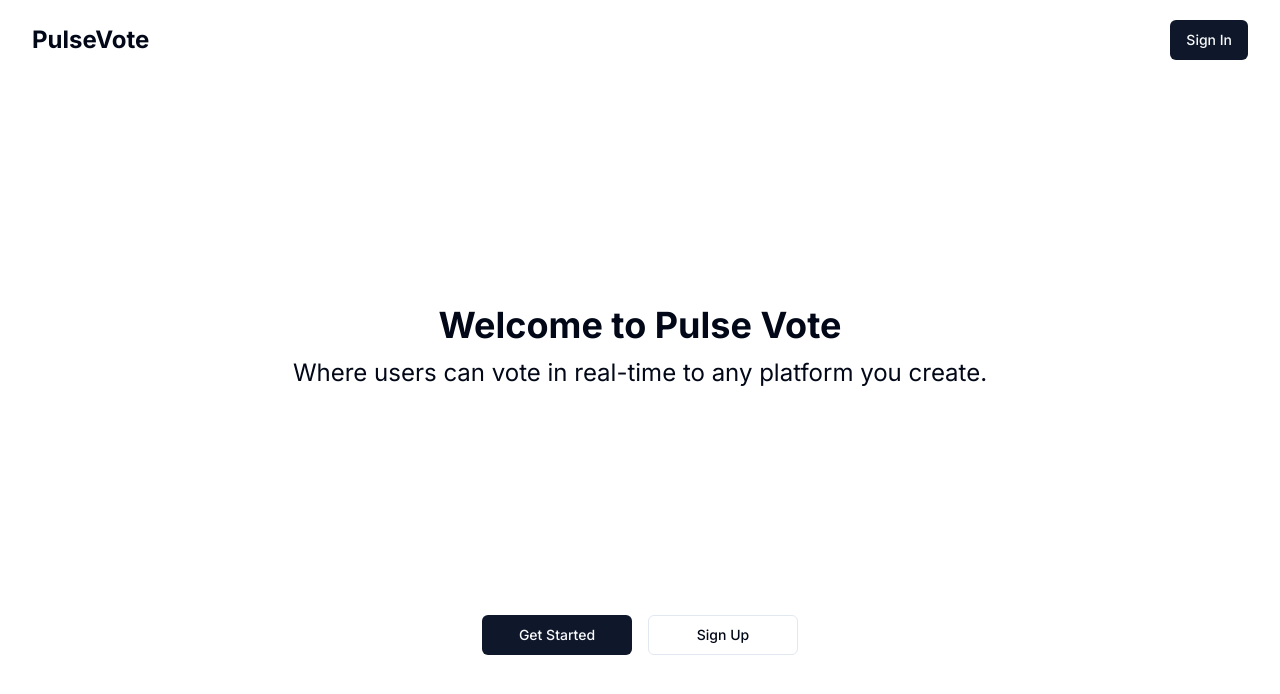
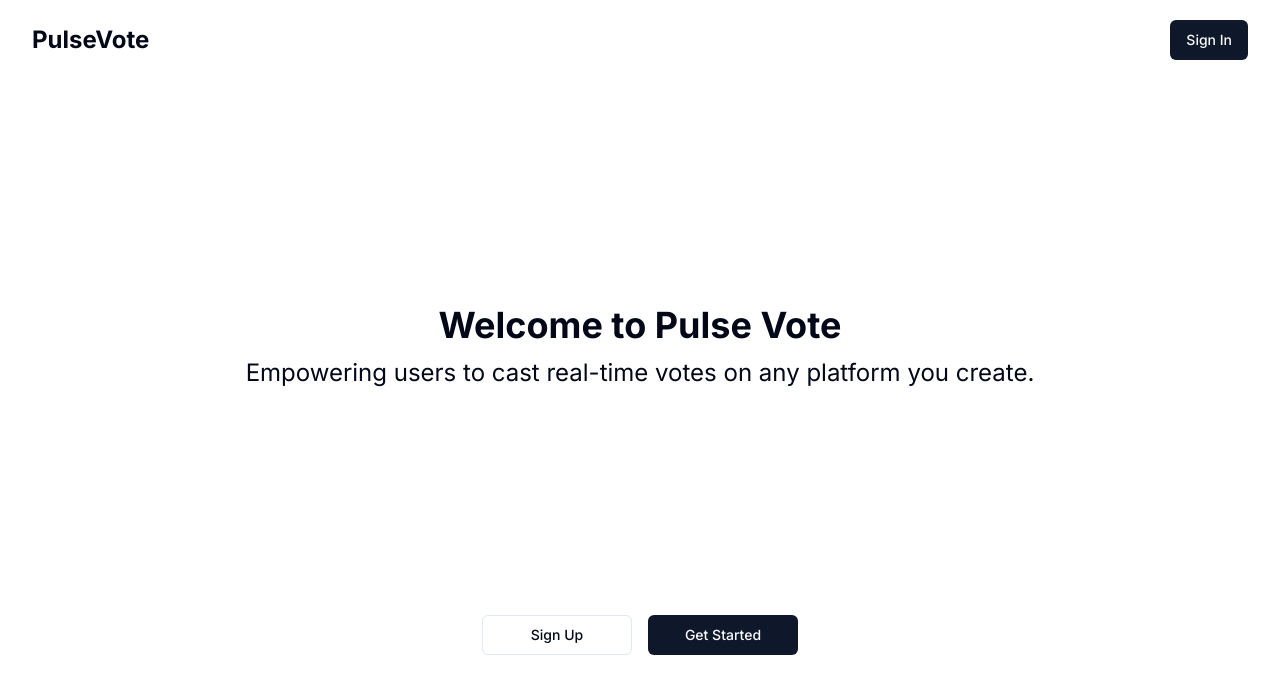
Before and after one commit to ianfrye0818/pulse-vote, a Next.js app: page / in a window 1280 px wide. Shown: the top 694 px of the page. Built offline with nearby package versions, Linux system fonts and the light colour scheme; no server answers.

Commit message:
changing add session button color for consistancy - updated homepage slogan

```diff
--- a/app/(root)/get-session/components/add-session-button.tsx
+++ b/app/(root)/get-session/components/add-session-button.tsx
@@ -1,13 +1,11 @@
+import { Button } from '@/components/ui/button';
 import Link from 'next/link';
 import React from 'react';
 
 export default function AddSessionButton() {
   return (
-    <Link
-      className='bg-blue-500 text-white px-4 py-2 rounded-md'
-      href='/add-session'
-    >
-      Add Session
-    </Link>
+    <Button asChild>
+      <Link href='/add-session'>Add Session</Link>
+    </Button>
   );
 }
--- a/app/(root)/page.tsx
+++ b/app/(root)/page.tsx
@@ -12,16 +12,10 @@ export default async function Home() {
       <div className='flex flex-col gap-3'>
         <h1 className='text-4xl font-bold text-center'>Welcome to Pulse Vote</h1>
         <h2 className='text-2xl text-center'>
-          Where users can vote in real-time to any platform you create.
+          Empowering users to cast real-time votes on any platform you create.
         </h2>
       </div>
       <div className=' flex justify-center items-center gap-4'>
-        <Button
-          asChild
-          className='w-[150px]'
-        >
-          <Link href='/sign-in'>Get Started</Link>
-        </Button>
         <Button
           asChild
           variant={'outline'}
@@ -29,6 +23,12 @@ export default async function Home() {
         >
           <Link href='/sign-up'>Sign Up</Link>
         </Button>
+        <Button
+          asChild
+          className='w-[150px]'
+        >
+          <Link href='/sign-in'>Get Started</Link>
+        </Button>
       </div>
     </div>
   );
```
